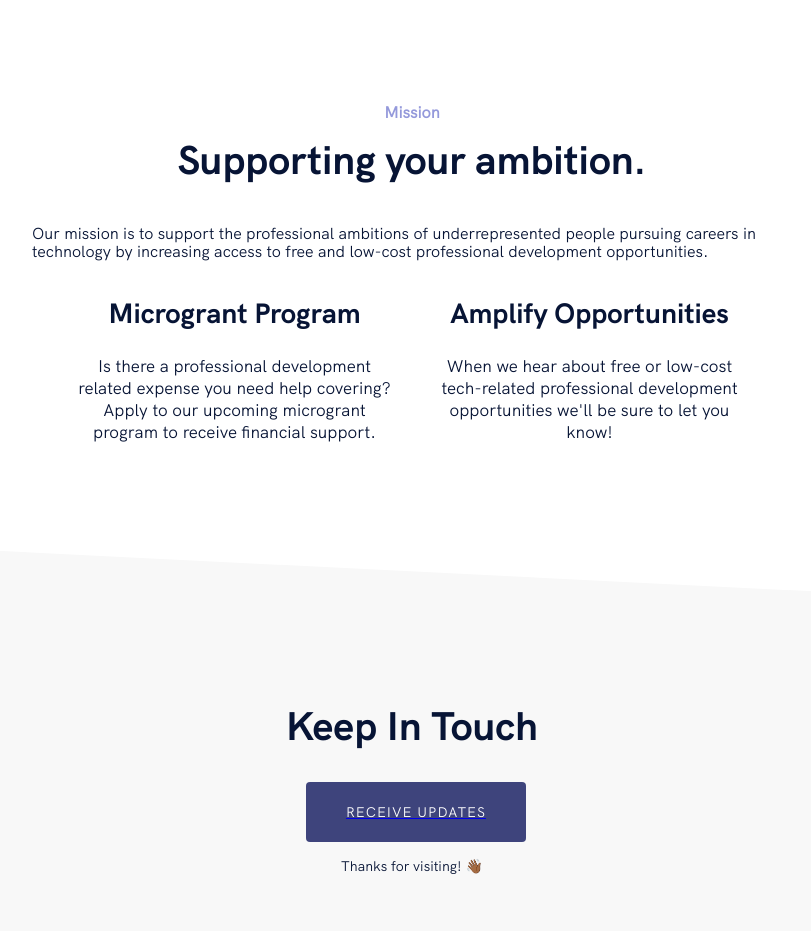
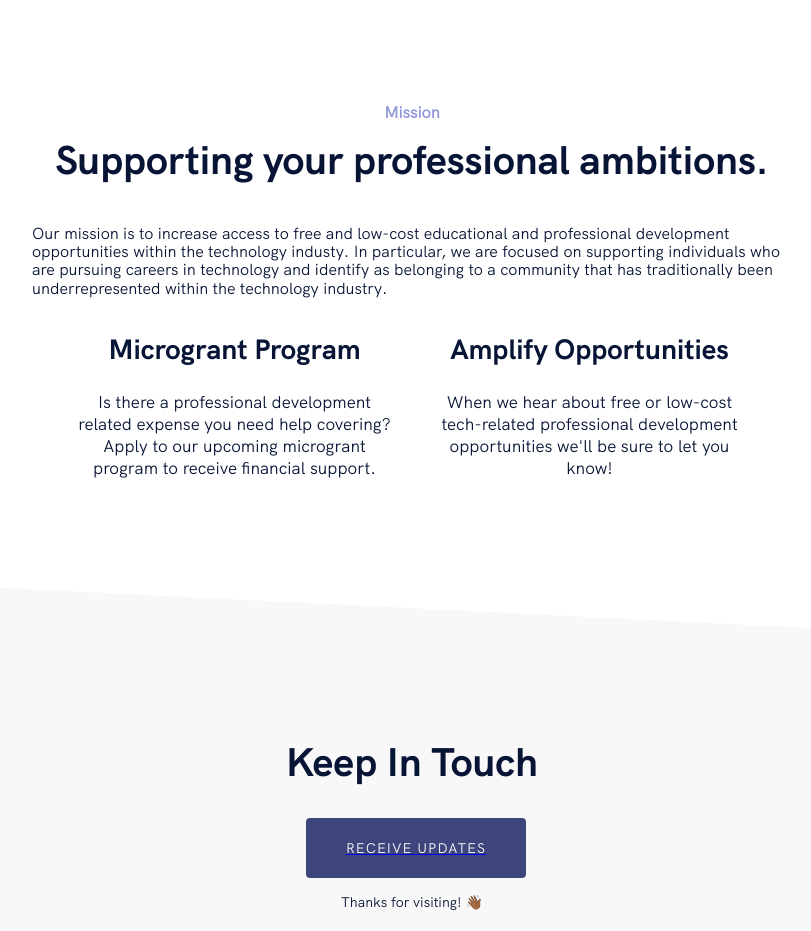
Before and after one commit to M0nica/ambition-fund-website, a Gatsby site: page / in a window 1280 px wide. Shown: the part 860-1791 px from the top of the page, without its empty margins (228-1039 px from the left). Built offline with nearby package versions, Linux system fonts and the light colour scheme; Gatsby itself is replaced by a stand-in of ours.

Commit message:
update mission copy

```diff
--- a/gatsby-config.js
+++ b/gatsby-config.js
@@ -2,7 +2,9 @@ module.exports = {
   siteMetadata: {
     title: `Ambition Fund`,
     siteUrl: `https://www.ambitionfund.org/`,
-    description: `Our mission is to support the professional ambitions of underrepresented people pursuing careers in technology by increasing access to free and low-cost professional development opportunities.`,
+    description: `Our mission is to increase access to free and low-cost
+        professional development opportunities within the technology industy. In
+        particular, we are focused on supporting individuals who traditionally have been underrepresented within the technology industry.`,
     author: `Monica Powell`,
   },
   plugins: [
--- a/src/components/sections/features.js
+++ b/src/components/sections/features.js
@@ -7,13 +7,14 @@ const Mission = () => (
   <Section id="mission">
     <StyledContainer>
       <Subtitle>Mission</Subtitle>
-      <SectionTitle>Supporting your ambition.</SectionTitle>
+      <SectionTitle>Supporting your professional ambitions.</SectionTitle>
 
       <MissionIntro>
-        {" "}
-        Our mission is to support the professional ambitions of underrepresented
-        people pursuing careers in technology by increasing access to free and
-        low-cost professional development opportunities.
+        Our mission is to increase access to free and low-cost educational and
+        professional development opportunities within the technology industy. In
+        particular, we are focused on supporting individuals who are pursuing
+        careers in technology and identify as belonging to a community that has
+        traditionally been underrepresented within the technology industry.
       </MissionIntro>
 
       <MissionGrid>
```
